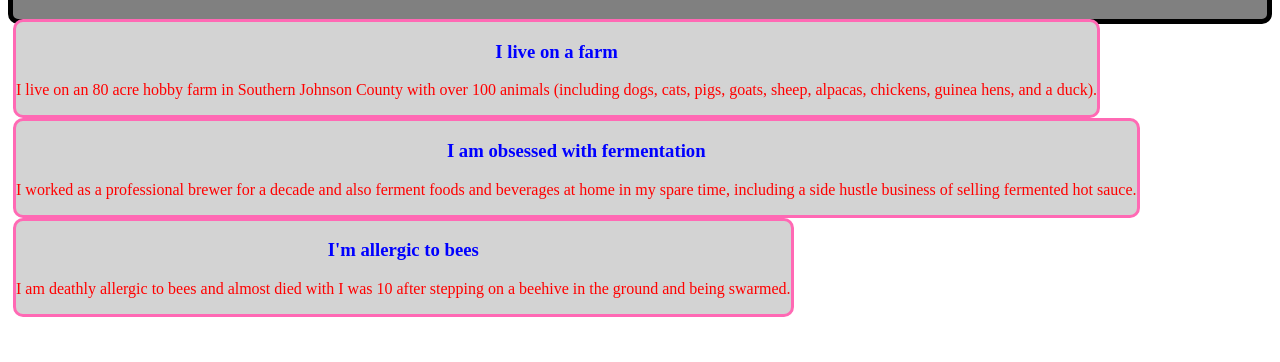
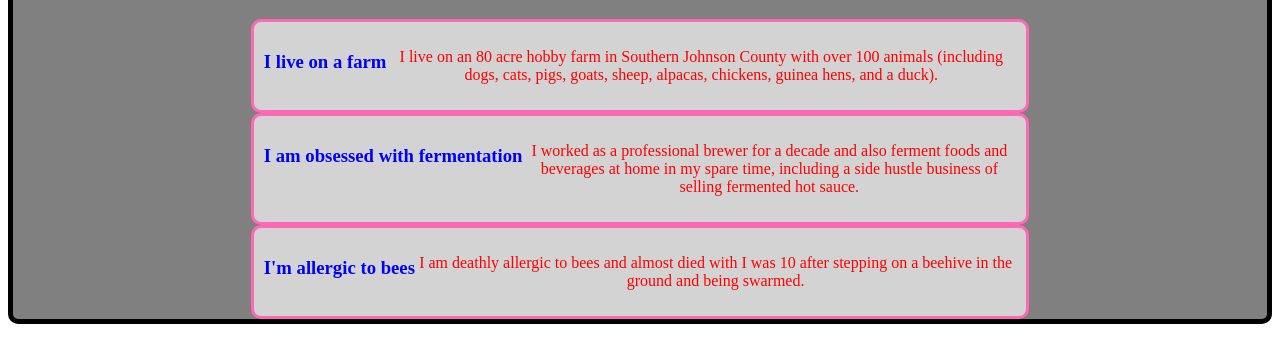
Before and after one commit to JoshHambright/2truths1lie, a plain HTML site: page index.html in a window 1280 px wide. Shown: the part 74-436 px from the top of the page. Drawn offline with Linux system fonts and the light colour scheme.

Commit message:
first commit

```diff
--- a/styles.css
+++ b/styles.css
@@ -4,6 +4,8 @@
     border-style: solid;
     border-radius: 10px;
     background-color: grey;
+
+
 }
 
 .title{
@@ -13,6 +15,7 @@
 
 .facts{
     color: blue;
+    float: left;
 
 }
 
@@ -28,6 +31,7 @@
     border-radius: 10px;
     background-color: lightgrey;
     text-align: center;
-    float: left;
-
+    margin: 0 auto;
+    width: 60%;
+    padding: 10px;
 }
```
